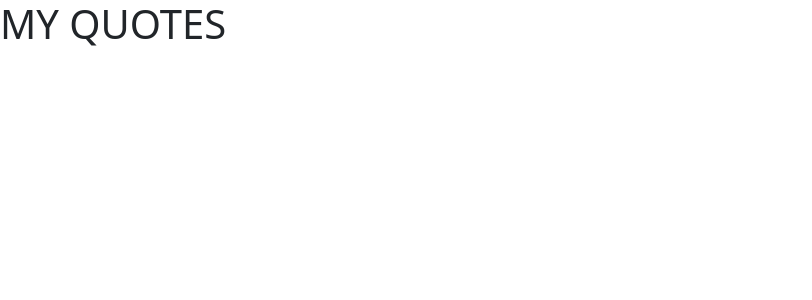
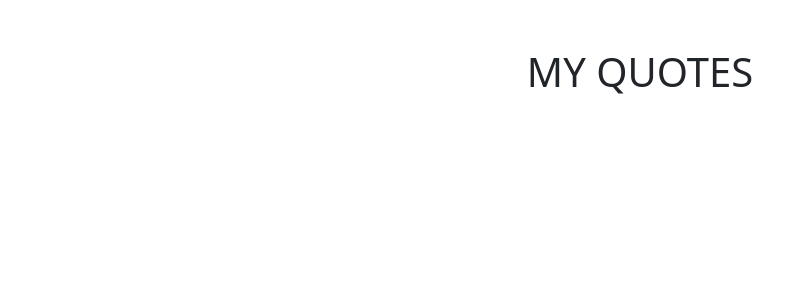
Before and after one commit to maureen-james/Quotes, an Angular app: page / in a window 1280 px wide. Shown: the top 300 px of the page, without its empty margins (0-812 px from the left). Built offline with nearby package versions, Linux system fonts and the light colour scheme.

Commit message:
add style to h1

```diff
--- a/src/app/app.component.html
+++ b/src/app/app.component.html
@@ -1 +1 @@
-<h1>MY QUOTES </h1>
+<h1 class="mt-5 text-center">MY QUOTES </h1>
```
